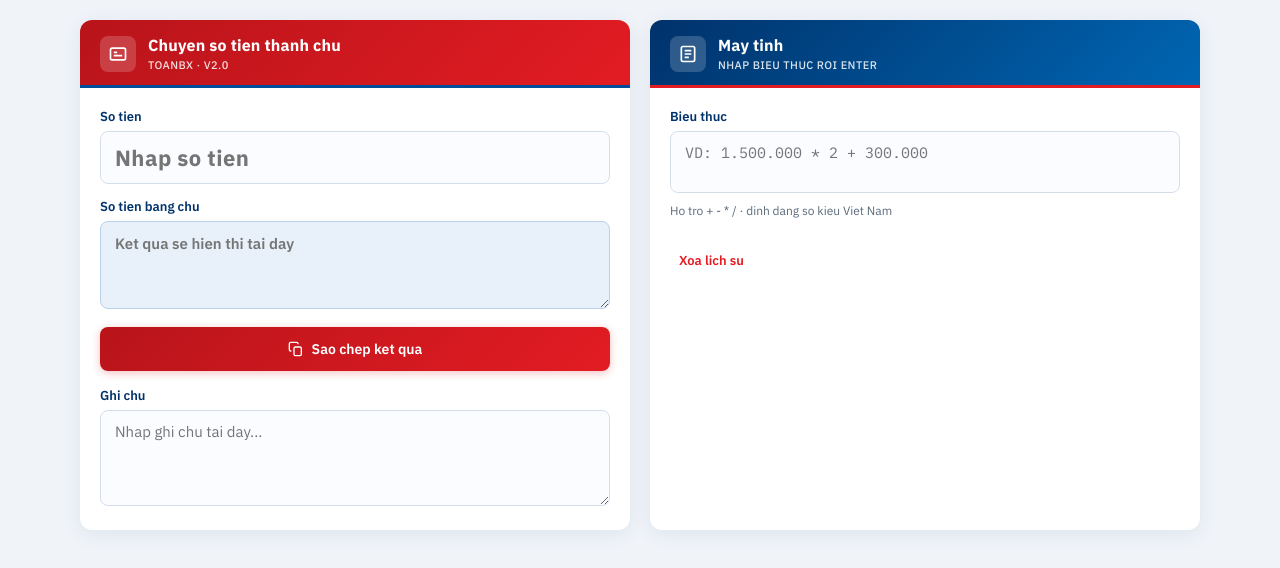
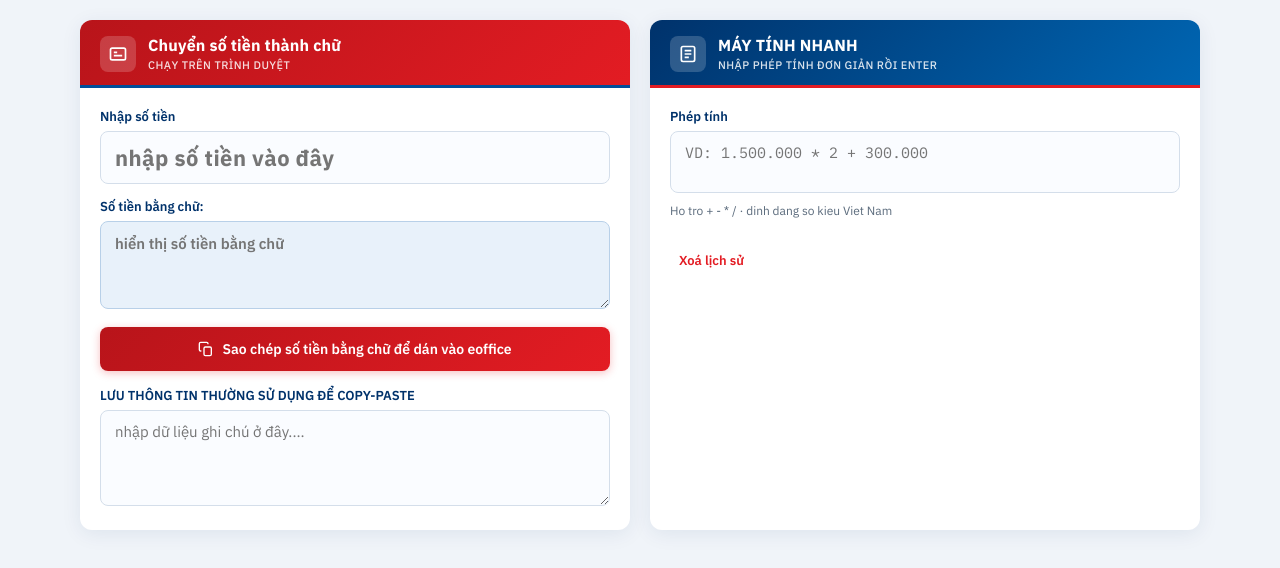
Before and after one commit to vtb600/eoffice, a plain HTML site: page vnd_v2.html in a window 1280 px wide. Drawn offline with Linux system fonts and the light colour scheme.

Commit message:
Update vnd_v2.html

```diff
--- a/vnd_v2.html
+++ b/vnd_v2.html
@@ -319,29 +319,29 @@ input[type=text]:focus, textarea:focus, .calc-input:focus {
         </svg>
       </div>
       <div>
-        <h1 class="card-title">Chuyen so tien thanh chu</h1>
-        <p class="card-sub">toanbx · v2.0</p>
+        <h1 class="card-title">Chuyển số tiền thành chữ</h1>
+        <p class="card-sub">chạy trên trình duyệt</p>
       </div>
     </div>
     <div class="card-body">
       <div class="field">
-        <label for="amount">So tien</label>
-        <input type="text" id="amount" placeholder="Nhap so tien" inputmode="decimal" autocomplete="off">
+        <label for="amount">Nhập số tiền</label>
+        <input type="text" id="amount" placeholder="nhập số tiền vào đây" inputmode="decimal" autocomplete="off">
       </div>
       <div class="field">
-        <label for="result">So tien bang chu</label>
-        <textarea id="result" readonly placeholder="Ket qua se hien thi tai day"></textarea>
+        <label for="result">Số tiền bằng chữ:</label>
+        <textarea id="result" readonly placeholder="hiển thị số tiền bằng chữ"></textarea>
       </div>
       <button class="btn-copy" type="button" onclick="copyText()">
         <svg width="16" height="16" viewBox="0 0 24 24" fill="none" stroke="currentColor" stroke-width="2" aria-hidden="true">
           <rect x="9" y="9" width="11" height="13" rx="2"/>
           <path d="M5 15H4a2 2 0 0 1-2-2V4a2 2 0 0 1 2-2h9a2 2 0 0 1 2 2v1"/>
         </svg>
-        Sao chep ket qua
+        Sao chép số tiền bằng chữ để dán vào eoffice
       </button>
       <div class="field" style="margin-top:16px;margin-bottom:0">
-        <label for="note">Ghi chu</label>
-        <textarea id="note" class="note-area" placeholder="Nhap ghi chu tai day..."></textarea>
+        <label for="note">LƯU THÔNG TIN THƯỜNG SỬ DỤNG ĐỂ COPY-PASTE</label>
+        <textarea id="note" class="note-area" placeholder="nhập dữ liệu ghi chú ở đây...."></textarea>
       </div>
     </div>
   </section>
@@ -355,18 +355,18 @@ input[type=text]:focus, textarea:focus, .calc-input:focus {
         </svg>
       </div>
       <div>
-        <h1 class="card-title">May tinh</h1>
-        <p class="card-sub">Nhap bieu thuc roi Enter</p>
+        <h1 class="card-title">MÁY TÍNH NHANH</h1>
+        <p class="card-sub">nhập phép tính đơn giản rồi Enter</p>
       </div>
     </div>
     <div class="card-body">
       <div class="field" style="margin-bottom:0">
-        <label for="calcIn">Bieu thuc</label>
+        <label for="calcIn">Phép tính</label>
         <textarea class="calc-input" id="calcIn" placeholder="VD: 1.500.000 * 2 + 300.000" rows="2" autocomplete="off" spellcheck="false"></textarea>
         <div class="calc-hint">Ho tro + - * / · dinh dang so kieu Viet Nam</div>
       </div>
       <div class="calc-history" id="history"></div>
-      <button class="clear-btn" type="button" onclick="clearHistory()">Xoa lich su</button>
+      <button class="clear-btn" type="button" onclick="clearHistory()">Xoá lịch sử</button>
     </div>
   </section>
 </div>
```
